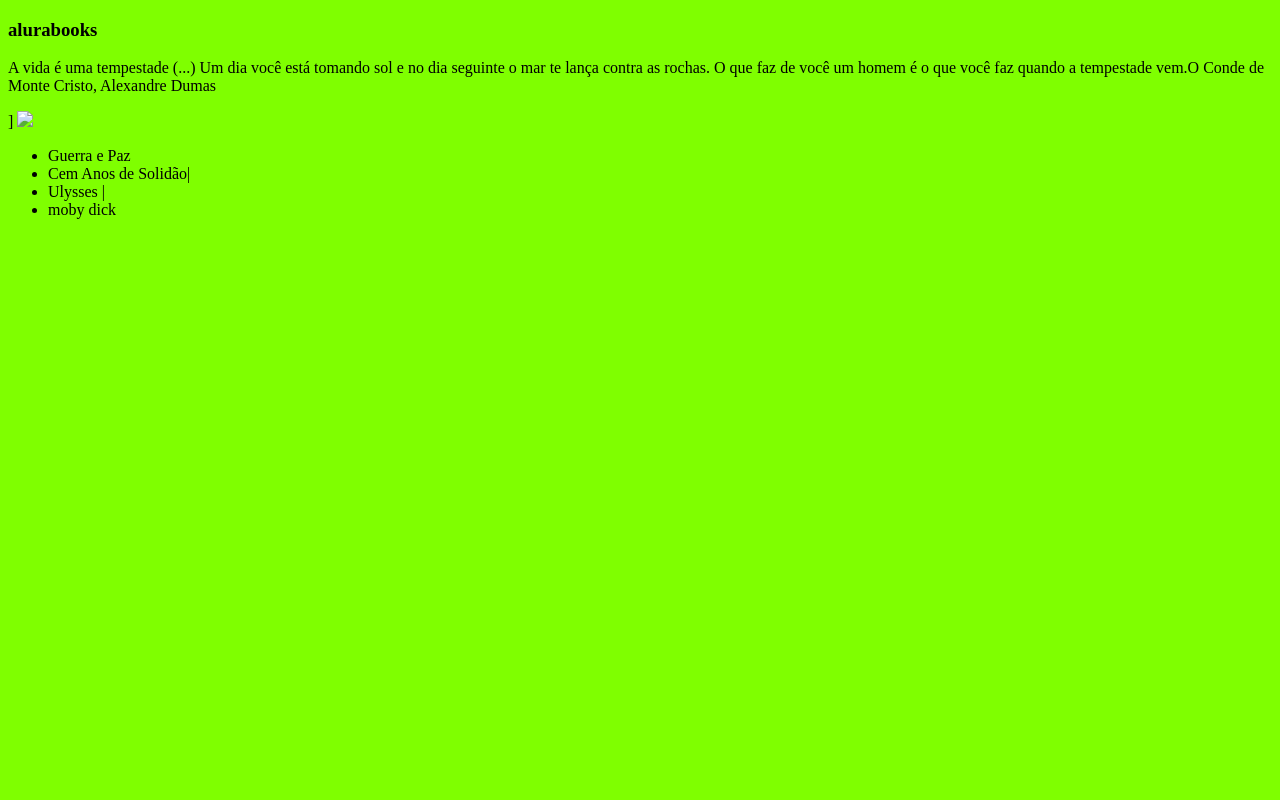
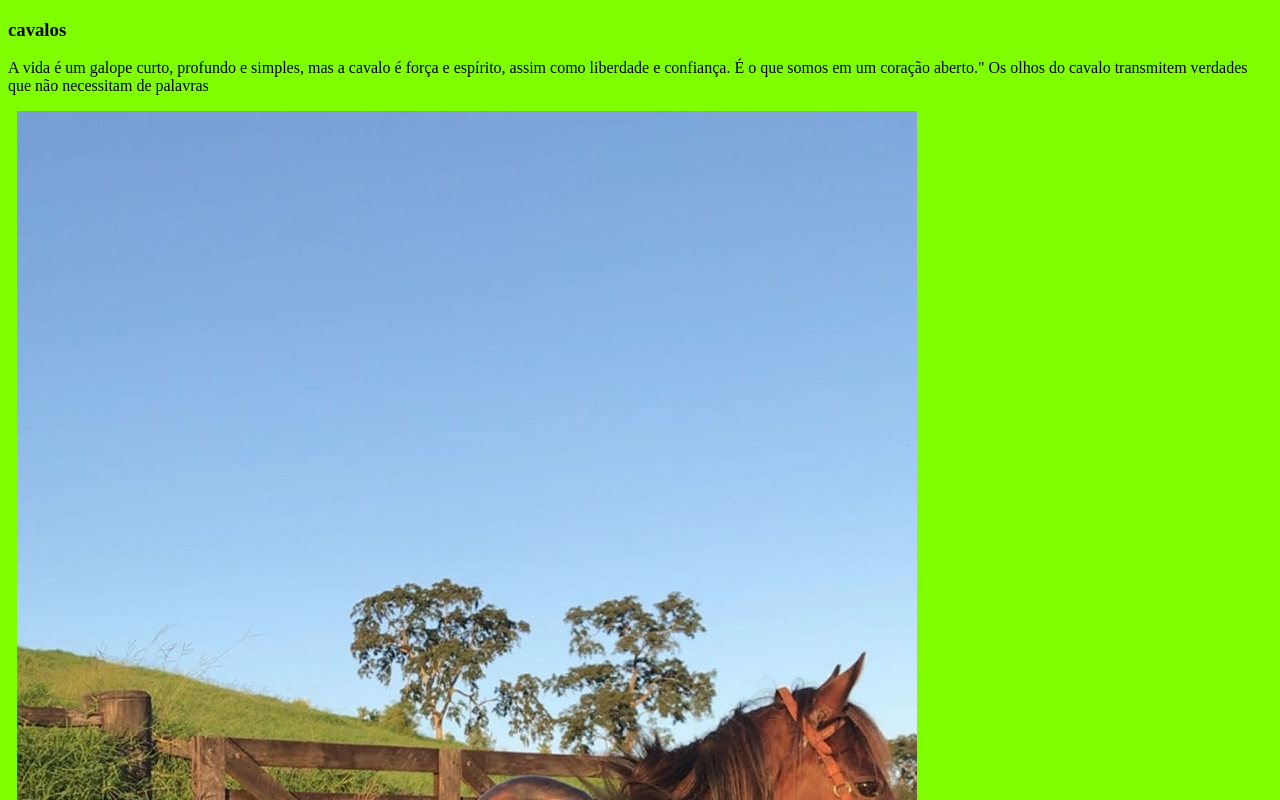
Before and after one commit to lopesguilherme123/cavalo, a plain HTML site: page index.html in a window 1280 px wide. Shown: the top 800 px of the page. Drawn offline with Linux system fonts and the light colour scheme.

Commit message:
Add files via upload

```diff
--- a/index.html
+++ b/index.html
@@ -10,26 +10,24 @@
 <body>
     <section>
         <section>
-            <h1>alurabooks</h1>
-            <p> A vida é uma tempestade (...) Um dia você está tomando sol e no dia seguinte o mar te lança contra as
-                rochas. O
-                que faz de você um homem é o que você faz
-                quando a tempestade vem.O Conde de Monte Cristo, Alexandre Dumas </p>
+            <h1>cavalos </h1>
+            <p> A vida é um galope curto, profundo e simples, mas a cavalo é força e espírito, assim como liberdade e confiança. É o que somos em um coração aberto."
+                Os olhos do cavalo transmitem verdades que não necessitam de palavras  </p>
         </section>
         <section>
 
         </section>
     </section>]
 </body>
-<img src="kkkklpes.jpg">
+<img src="onlytimes.jpeg">
 <a href="https://www.google.com/search?q=livraria%20saraiva&ved=2ahUKEwiY69ny8vn-AhW3LrkGHSt9DT8QmoICKAB6BAgGEAs"
     target=_blank></a>
 </head>
 <ul>
-    <li>Guerra e Paz </li>
-    <li>Cem Anos de Solidão| </li>
-    <li>Ulysses | </li>
-    <li>moby dick</li>
+    <li>Quarto de milha </li>
+    <li>onlytimes</li>
+    <li>potro </li>
+    <li>lady</li>
 </ul>
 <!--
 <iframe src="https://www.youtube.com/watch?v=M0dA7YLfvH8">
```
Also changed, not shown: onlytimes.jpeg (added).
